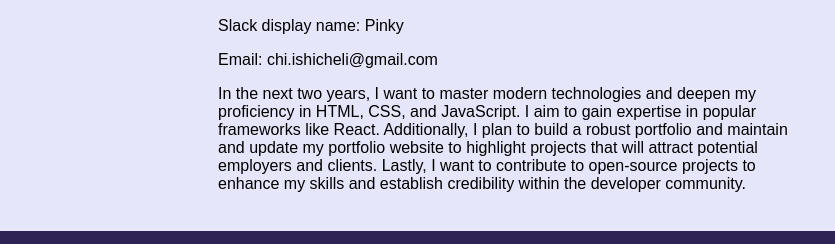
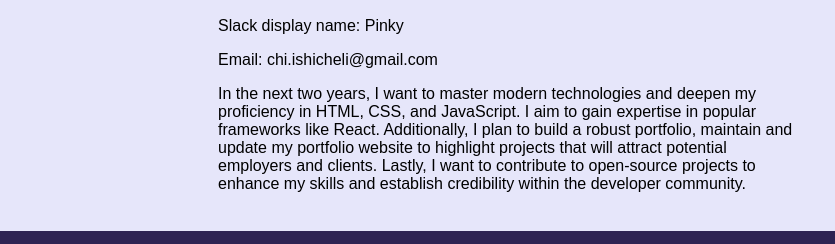
Before and after one commit to chi-pinky/my-journey, a plain HTML site: page index.html in a window 1280 px wide. Shown: the part 151-395 px from the top of the page, 445-1280 px from the left. Drawn offline with Linux system fonts and the light colour scheme.

Commit message:
Update index.html

```diff
--- a/index.html
+++ b/index.html
@@ -30,7 +30,7 @@
                     <p>Email:<a href="mailto:[chi.ishicheli]" data-testid="slackEmail"></a>
                         chi.ishicheli@gmail.com</a>
                     </p>
-                    <p> In the next two years, I want to master modern technologies and deepen my proficiency in HTML, CSS, and JavaScript. I aim to gain expertise in popular frameworks like React. Additionally, I plan to build a robust portfolio and maintain and update my portfolio website to highlight projects that will attract potential employers and clients. Lastly, I want to contribute to open-source projects to enhance my skills and establish credibility within the developer community.</p>
+                    <p> In the next two years, I want to master modern technologies and deepen my proficiency in HTML, CSS, and JavaScript. I aim to gain expertise in popular frameworks like React. Additionally, I plan to build a robust portfolio, maintain and update my portfolio website to highlight projects that will attract potential employers and clients. Lastly, I want to contribute to open-source projects to enhance my skills and establish credibility within the developer community.</p>
 
                 </div>
             </div>
```
